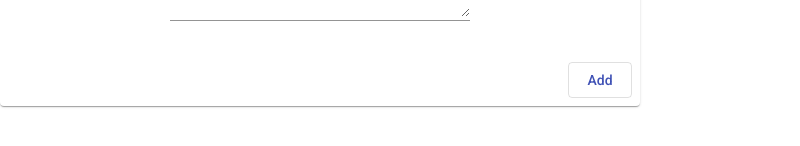
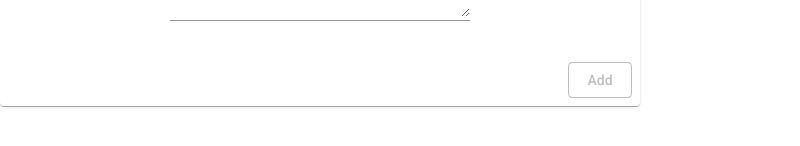
Before and after one commit to starlord0302/video-playlist, an Angular app: page /add-video in a window 1280 px wide. Shown: the part 310-456 px from the top of the page, without its empty margins (0-800 px from the left). Built offline with nearby package versions, Linux system fonts and the light colour scheme.

Commit message:
feat(video/video-form): add input validators

```diff
--- /dev/null
+++ b/src/app/video/video-form/custom-validator.ts
@@ -0,0 +1,14 @@
+import { AbstractControl, ValidatorFn } from "@angular/forms";
+
+export class CustomValidator {
+  static timeValidator(min: number, max: number): ValidatorFn {
+    return (control: AbstractControl): { [key: string]: any } | null => {
+      if (control.value !== null) {
+        return control.value < min || control.value > max
+          ? { minuteLimit: true }
+          : null;
+      }
+      return null;
+    };
+  }
+}
--- a/src/app/video/video-form/video-form.component.html
+++ b/src/app/video/video-form/video-form.component.html
@@ -7,24 +7,36 @@
       <div class="form-fields">
         <mat-form-field>
           <input matInput placeholder="Title" formControlName="title"/>
+          <mat-error *ngIf="videoForm.controls['title'] && videoForm.controls['title'].hasError('pattern')">
+            It should start with a capital letter!
+          </mat-error>
         </mat-form-field>
 
         <div class="video-length">
           <mat-form-field class="input-length">
             <input type="number" matInput placeholder="minutes" formControlName="minutes"/>
+            <mat-error *ngIf="videoForm.controls['minutes'] && videoForm.controls['minutes'].hasError('minuteLimit')">
+              It should be between 0 and 60!
+            </mat-error>
           </mat-form-field>
           <mat-form-field class="input-length">
             <input type="number" matInput placeholder="seconds" formControlName="seconds"/>
+            <mat-error *ngIf="videoForm.controls['seconds'] && videoForm.controls['seconds'].hasError('minuteLimit')">
+              It should be between 0 and 60!
+            </mat-error>
           </mat-form-field>
         </div>
 
         <mat-form-field>
           <textarea matInput placeholder="Description" formControlName="description"></textarea>
+          <mat-error *ngIf="videoForm.controls['description'] && videoForm.controls['description'].hasError('maxlength')">
+            Max 100 characters!
+          </mat-error>
         </mat-form-field>
       </div>
     </mat-card-content>
     <mat-card-actions>
-      <button mat-stroked-button type="submit" color="primary">Add</button>
+      <button mat-stroked-button type="submit" [disabled]="!videoForm.valid" color="primary">Add</button>
     </mat-card-actions>
   </mat-card>
 </form>
--- a/src/app/video/video-form/video-form.component.ts
+++ b/src/app/video/video-form/video-form.component.ts
@@ -1,8 +1,9 @@
 import { Component, OnInit } from "@angular/core";
-import { FormBuilder, FormGroup } from "@angular/forms";
+import { FormBuilder, FormGroup, Validators } from "@angular/forms";
 import { VideoService } from "src/app/video.service";
 import { Video } from "../video";
 import { Router } from "@angular/router";
+import { CustomValidator } from './custom-validator';
 
 @Component({
   selector: "app-video-form",
@@ -11,10 +12,10 @@ import { Router } from "@angular/router";
 })
 export class VideoFormComponent implements OnInit {
   videoForm = this.formBuilder.group({
-    title: [""],
-    minutes: [""],
-    seconds: [""],
-    description: [""]
+    title: ["", Validators.compose([Validators.required,Validators.pattern('^[A-Z][a-zA-Z ]*')])],
+    minutes: ["", Validators.compose([Validators.required,CustomValidator.timeValidator(0,60)])],
+    seconds: ["", Validators.compose([Validators.required,CustomValidator.timeValidator(0,60)])],
+    description: ["", Validators.maxLength(100)]
   });
 
   constructor(
```
Also changed, not shown: 1 other file (tests, documents, lock files or other folders).
